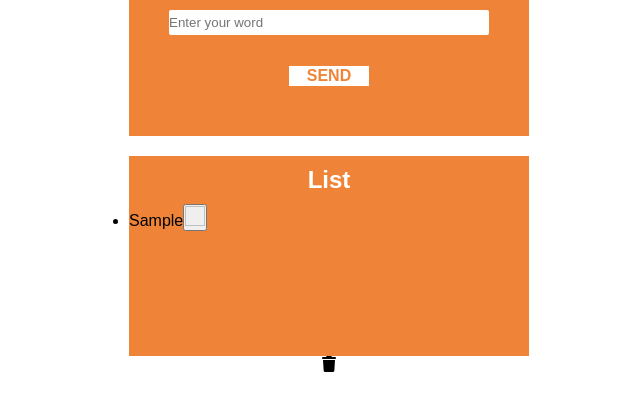
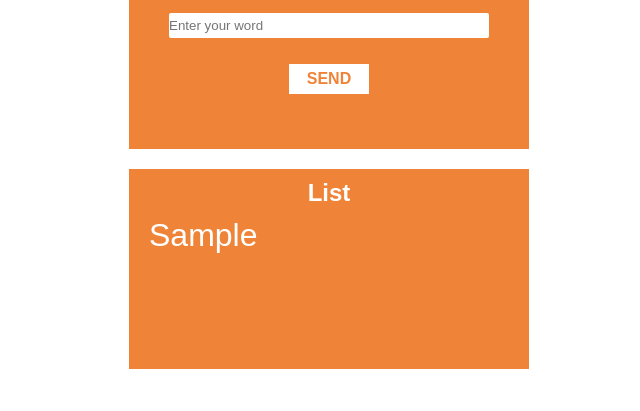
Before and after one commit to kevinmassongo/Project-1, a plain HTML site: page index.html in a window 1280 px wide. Both pictures are taken after typing "Sample" into the empty fields and a click on the button "SEND". Shown: the part 251-662 px from the top of the page, without its empty margins (311-951 px from the left). Drawn offline with Linux system fonts and the light colour scheme.

Commit message:
add codes

```diff
--- a/index.html
+++ b/index.html
@@ -22,6 +22,5 @@
             <ul></ul>
         </section>
     </main>
-    <i class="fa-solid fa-trash"></i>
 </body>
 </html>
--- a/script.js
+++ b/script.js
@@ -9,6 +9,7 @@ const checkSpace = (value) =>{
 
 const createButtonDelete = () => {
     const newButton = document.createElement('button');
+    newButton.classList.add('button')
     const buttonText = document.createElement('img');
     buttonText.classList.add('img-container')
     newButton.addEventListener('click',(e)=>{
@@ -21,10 +22,13 @@ const createButtonDelete = () => {
 
 const createTaskList = (value) =>{
     const newList = document.createElement('li');
+    newList.classList.add('li')
     const newListText = document.createTextNode(value.trim());
     const deleteButton = createButtonDelete();
     newList.appendChild(newListText);
-    newList.appendChild(deleteButton);
+    newList.addEventListener('mouseover',()=>{
+        newList.appendChild(deleteButton);
+    })
     return newList
 }
 
--- a/style.css
+++ b/style.css
@@ -36,7 +36,7 @@ body{
 
 .One button{
     width:80px;
-    height: 20px;
+    height: 30px;
     color: rgb(239, 132, 56);
     background-color: white;
     font-size: 1rem;
@@ -68,8 +68,29 @@ body{
 
 .img-container{
     background: url(./delete-button.png);
-    height: 20px;
-    width: 20px;
+    height: 30px;
+    width: 30px;
     background-position: center;
     background-size: cover;
+    border: none;
 }
+
+.li{
+    display: flex;
+    justify-content: space-between;
+    align-items: center;
+    margin: auto;
+    width: 90%;
+    cursor: pointer;
+    list-style: none;
+    font-size: 2rem;
+    color: white;
+}
+
+
+.button{
+    background-color: skyblue;
+    border: none;
+    width: 10%;
+    cursor: pointer;
+}
```
